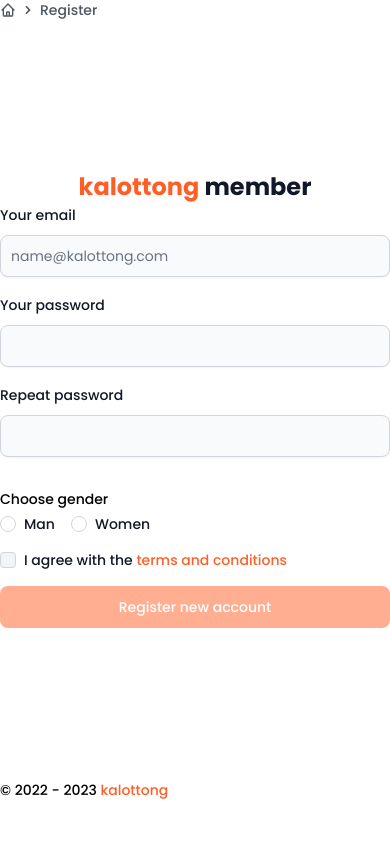
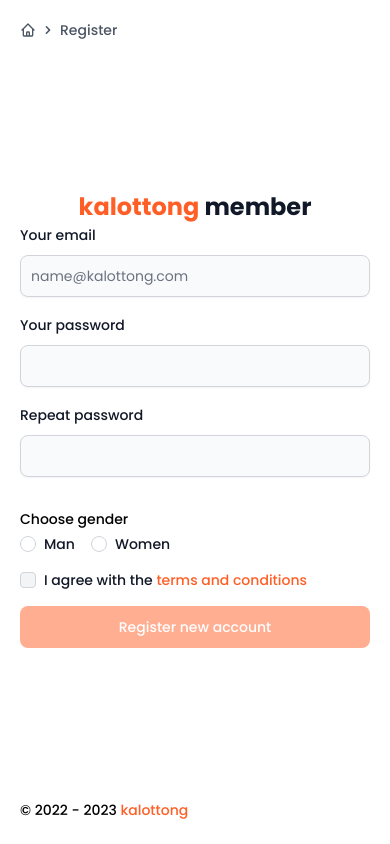
Before and after one commit to muhahsanarifin/kalottong, a Next.js app: page /auth/register in a window 390 px wide. Built offline with nearby package versions, Linux system fonts and the light colour scheme.

Commit message:
Update global css

```diff
--- a/src/styles/globals.css
+++ b/src/styles/globals.css
@@ -8,7 +8,7 @@
 @layer base {
   html {
     font-family: "Poppins", sans-serif;
-    @apply py-5 px-20 xs:p-0;
+    @apply py-5 px-20 md:p-5;
   }
 }
 
```
